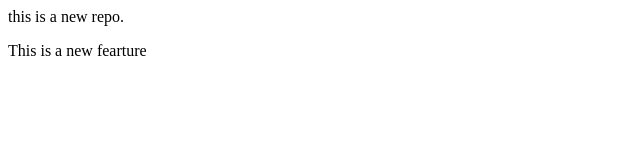
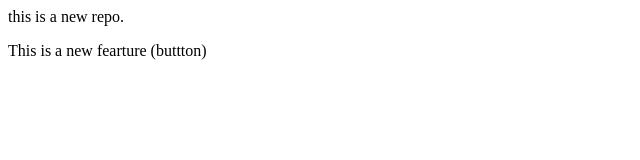
Before and after one commit to kings1120/Localrepo, a plain HTML site: page index.html in a window 1280 px wide. Shown: the full height of the page, 0-640 px from the left. Drawn offline with Linux system fonts and the light colour scheme.

```diff
--- a/index.html
+++ b/index.html
@@ -1,2 +1,2 @@
 <p>this is a new repo.</p>
-<p> This is  a new fearture</p>
+<p> This is  a new fearture (buttton)</p>
```
